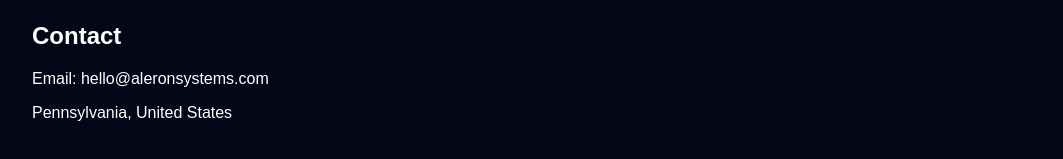
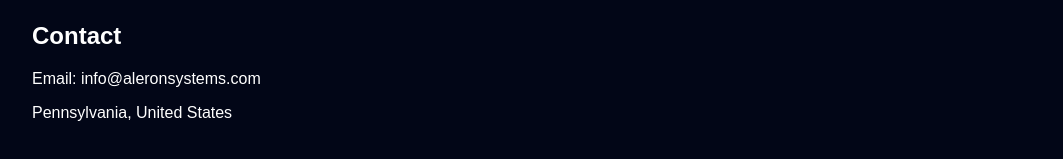
Before and after one commit to aleronsystems/website, a Next.js app: page / in a window 1280 px wide. Shown: the part 489-648 px from the top of the page, without its empty margins (108-1171 px from the left). Built offline with nearby package versions, Linux system fonts and the light colour scheme.

Commit message:
Update page.tsx

```diff
--- a/app/page.tsx
+++ b/app/page.tsx
@@ -60,7 +60,7 @@ export default function HomePage() {
 
         <div style={{ marginTop: '60px' }}>
           <h2>Contact</h2>
-          <p>Email: hello@aleronsystems.com</p>
+          <p>Email: info@aleronsystems.com</p>
           <p>Pennsylvania, United States</p>
         </div>
       </section>
```
